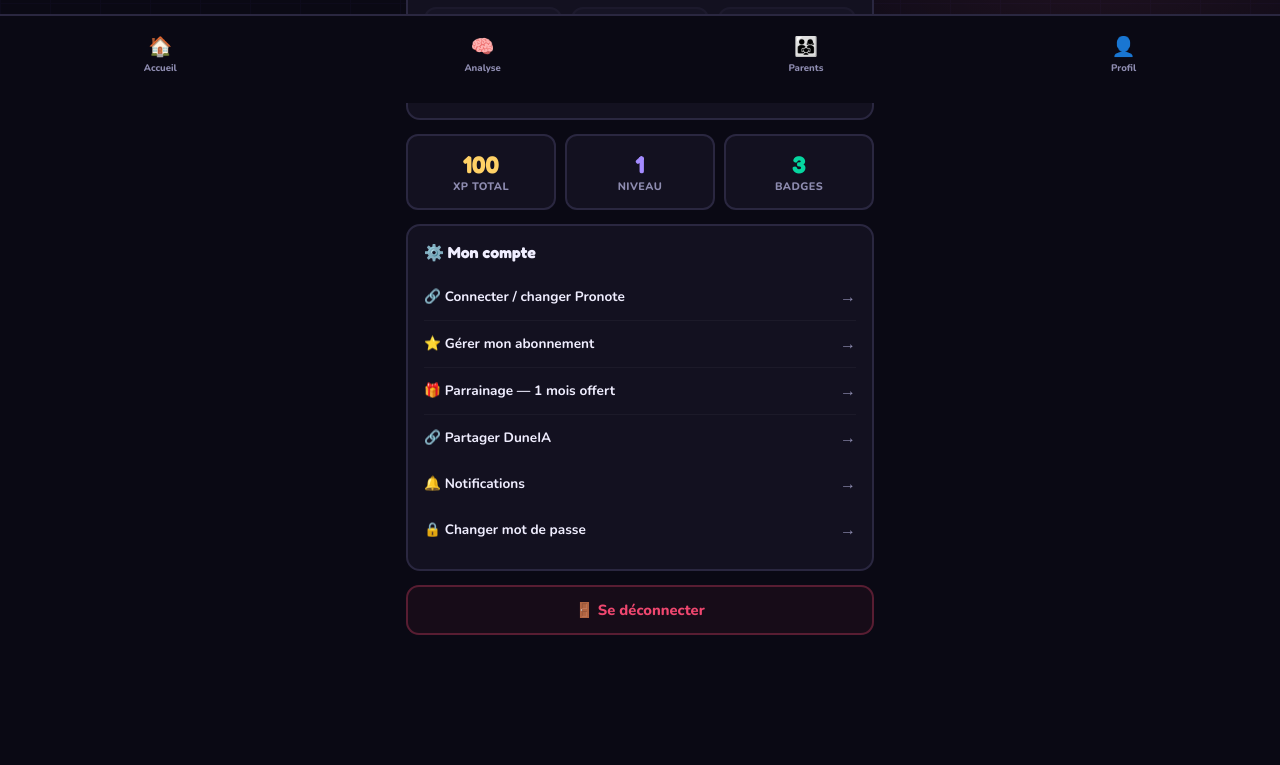
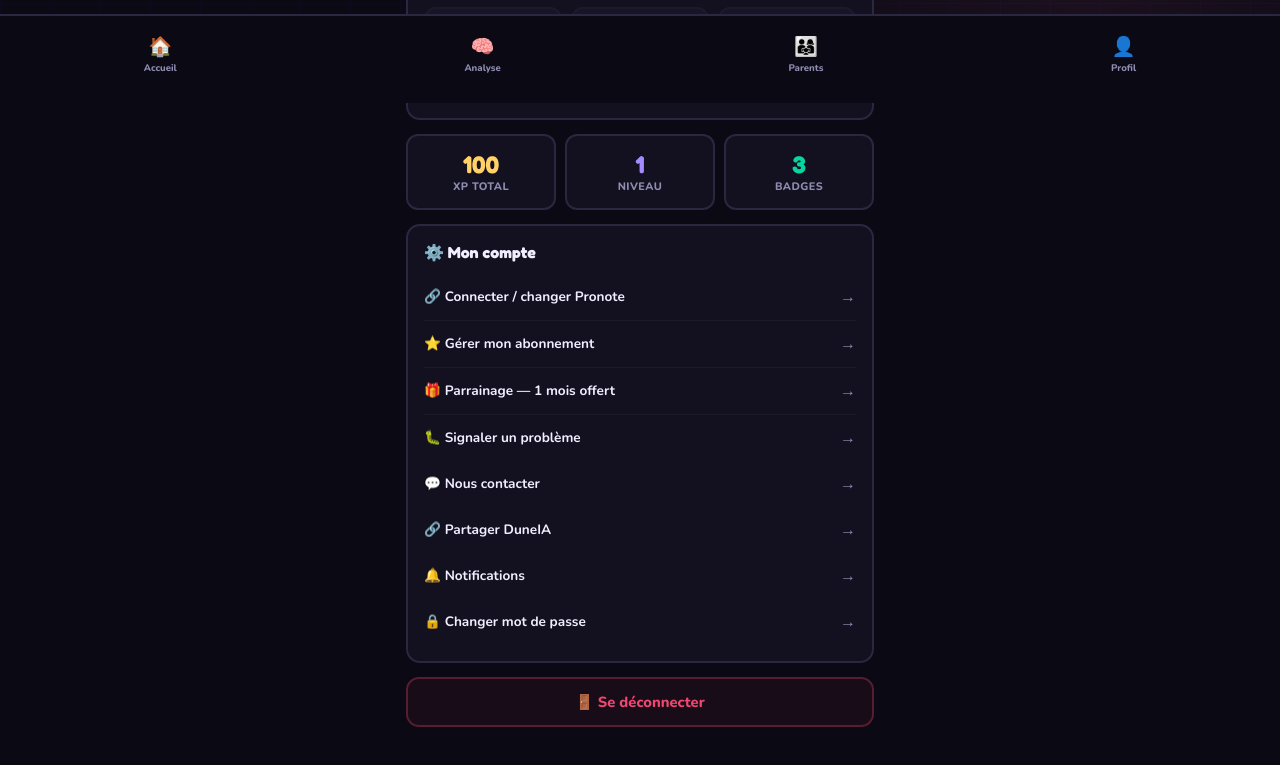
Before and after one commit to oboudri-web/duneia-frontend, a Next.js app: page /profil in a window 1280 px wide. Shown: the part 697-1462 px from the top of the page. Built offline with nearby package versions, Linux system fonts and the light colour scheme; sample sign-in values are in the browser's storage.

Commit message:
feat: contact and bug report links in profil

```diff
--- a/app/profil/page.tsx
+++ b/app/profil/page.tsx
@@ -167,6 +167,8 @@ export default function Profil() {
             {label:'🔗 Connecter / changer Pronote', action:()=>router.push('/onboarding')},
             {label:'⭐ Gérer mon abonnement', action:()=>router.push('/paiement')},
             {label:'🎁 Parrainage — 1 mois offert', action:()=>router.push('/parrainage')},
+            {label:'🐛 Signaler un problème', action:()=>window.open('mailto:support@duneia.fr?subject=Problème DuneIA&body=Décris ton problème ici...', '_blank')},
+            {label:'💬 Nous contacter', action:()=>window.open('mailto:hello@duneia.fr', '_blank')},
             {label:'🔗 Partager DuneIA', action:()=>{
               const msg = "J'utilise DuneIA pour réviser — c'est comme Duolingo mais pour tes notes Pronote ou EcoleDirecte ! Essai gratuit sur duneia.fr 🚀"
               if(navigator.share) {
```
